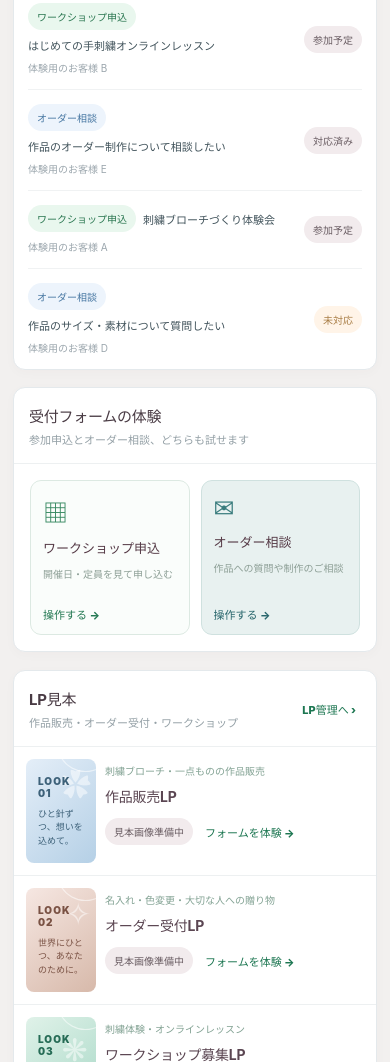
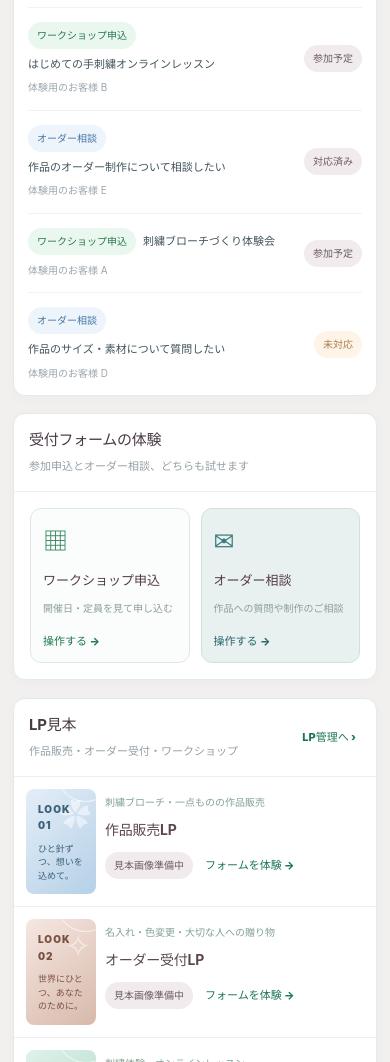
Before and after one commit to shun-apps/solo_lp_service, a website with bundled scripts: page index.html in a window 390 px wide. Shown: the part 938-2000 px from the top of the page. Built offline with nearby package versions, Linux system fonts and the light colour scheme.

Commit message:
style: increase Japanese admin text to readable 13–16px and headings 18–26px with mobile wrapping

```diff
--- a/theme-handmade.css
+++ b/theme-handmade.css
@@ -311,3 +311,112 @@ dialog::backdrop { background:rgba(44,28,40,.55); }
 @media(max-width:650px){
  .choice-card:nth-child(2) { background:#E8F1F0; }
 }
+
+
+/* 2026-11: 読みやすさ優先の文字サイズ調整。機能/3色/レイアウトの基本構造は維持。 */
+body { font-size: 14px; line-height: 1.65; }
+.shop-header .shop-header-text strong { font-size: 16px; line-height: 1.4; }
+.shop-header .shop-header-text small { font-size: 13px; line-height: 1.5; }
+.menu-heading { font-size: 12px; }
+.nav { font-size: 15px; line-height: 1.5; min-height: 46px; }
+.nav small { font-size: 12px; }
+.side-foot { font-size: 13px; }
+.side-foot small { font-size: 12px; }
+.breadcrumb { font-size: 14px; }
+.demo-tag { font-size: 12px; }
+.notice { font-size: 14px; line-height: 1.75; }
+.eyebrow { font-size: 12px; }
+h1, .page-head h1 { font-size: 26px; line-height: 1.4; }
+h2 { font-size: 18px; line-height: 1.5; }
+h3 { font-size: 16px; line-height: 1.5; }
+.page-head p, .panel-head p { font-size: 14px; line-height: 1.75; }
+.btn, .btn-small, .text-action { font-size: 14px; line-height: 1.4; }
+.btn { min-height: 44px; }
+.btn-small { min-height: 38px; }
+.metric>span { font-size: 14px; }
+.metric>p { font-size: 13px; line-height: 1.55; }
+.metric>strong { font-size: 34px; }
+.metric>strong small { font-size: 15px; }
+.recent-main strong { font-size: 14px; line-height: 1.5; }
+.recent-main small { font-size: 13px; }
+.pill { font-size: 12px; line-height: 1.5; }
+.choice-card { min-height: 182px; }
+.choice-card b { font-size: 16px; line-height: 1.5; }
+.choice-card small { font-size: 13px; line-height: 1.6; }
+.choice-card em { font-size: 14px; }
+.lp-visual-number { font-size: 12px; }
+.lp-visual-copy { font-size: 20px; }
+.lp-tile .lp-visual-copy { font-size: 12px; }
+.kicker { font-size: 12px; }
+.lp-card-details h3, .lp-card .lp-card-details h3 { font-size: 16px; line-height: 1.5; }
+.subtle, .info { font-size: 14px; line-height: 1.75; }
+.event-date small { font-size: 13px; }
+.event-details h3 { font-size: 16px; }
+.event-details p { font-size: 14px; line-height: 1.65; }
+.segment { font-size: 14px; }
+.count-label { font-size: 13px; }
+.records th { font-size: 13px; }
+.records td { font-size: 14px; }
+.mode-option b { font-size: 15px; }
+.mode-option small { font-size: 14px; line-height: 1.6; }
+.steps span { font-size: 14px; line-height: 1.65; }
+.inline-status { font-size: 13px; }
+.mail-sample strong, .mail-sample p { font-size: 14px; }
+.chip { font-size: 12px; }
+.field-label { font-size: 14px; }
+.field { font-size: 14px; line-height: 1.5; }
+.footer { font-size: 12px; }
+.dialog-head h2 { font-size: 20px; }
+.dialog-head small { font-size: 13px; }
+.modal-notice { font-size: 13px; }
+.progress-label { font-size: 12px; }
+.flow-step h3 { font-size: 18px; }
+.flow-mode b { font-size: 15px; line-height: 1.5; }
+.flow-mode small { font-size: 13px; }
+.required { font-size: 12px; }
+.event-choice strong { font-size: 14px; }
+.event-choice small { font-size: 13px; }
+.fake-contact > span:not(.fake-badge) { font-size: 14px; }
+.fake-contact small { font-size: 13px; }
+.fake-badge { font-size: 12px; }
+.review dt { font-size: 13px; }
+.review dd { font-size: 14px; }
+.confirm { font-size: 14px; }
+.success h3 { font-size: 20px; }
+.success>p { font-size: 14px; }
+.success-card strong { font-size: 14px; }
+.success-card small { font-size: 13px; }
+.success .mail-sample span { font-size: 13px; }
+.success .mail-sample p { font-size: 14px; }
+.toast { font-size: 14px; }
+@media (max-width: 1250px) {
+  .lp-tile .lp-visual-copy { font-size: 12px; }
+}
+@media (max-width: 800px) {
+  .nav { font-size: 14px; min-height: 44px; }
+  .shop-header .shop-header-text strong { font-size: 16px; }
+  .lp-visual-copy { font-size: 17px; }
+  .lp-tile .lp-visual-copy { font-size: 12px; }
+}
+@media (max-width: 650px) {
+  .notice { font-size: 13px; }
+  .page-head h1 { font-size: 25px; }
+  .page-ctas .btn { font-size: 14px; min-height: 44px; }
+  .metric>strong { font-size: 28px; }
+  .choice-card { min-height: 188px; }
+  .choice-card small { font-size: 13px; }
+  .lp-visual-copy { font-size: 17px; }
+  .lp-tile .lp-visual-copy { font-size: 12px; }
+  .event-actions .btn { font-size: 13px; }
+  .top-actions .btn { font-size: 12px; min-height: 38px; }
+  .demo-tag { font-size: 12px; }
+  .breadcrumb { font-size: 13px; }
+}
+@media (max-width: 480px) {
+  .topbar { height: auto; min-height: 62px; gap: 8px; }
+  .topbar .demo-tag { display: none; } /* デモ告知は本文に常時表示 */
+  .page-ctas { flex-wrap: wrap; }
+  .page-ctas .btn { flex: 1 1 100%; white-space: normal; }
+  .choice-card { padding: 13px; }
+  .records { min-width: 720px; } /* 表は独立横スクロールで文字を潰さない */
+}
```
